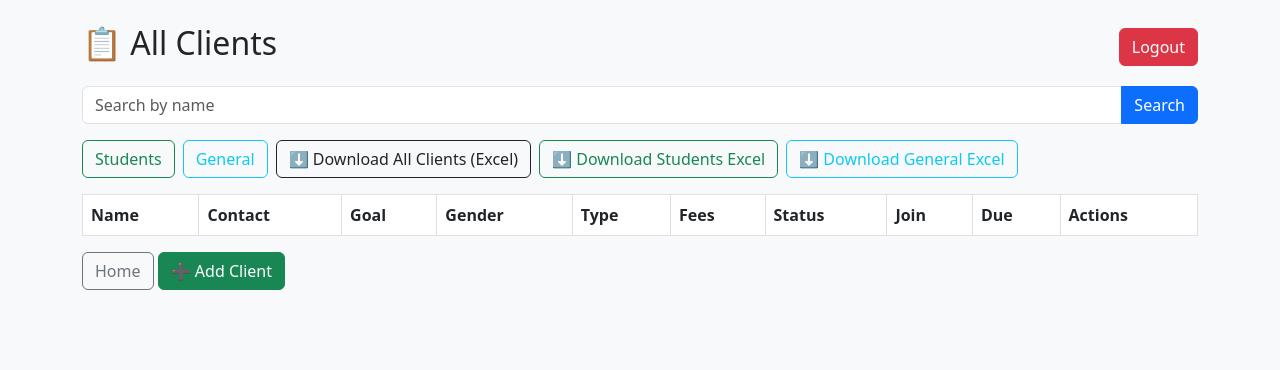
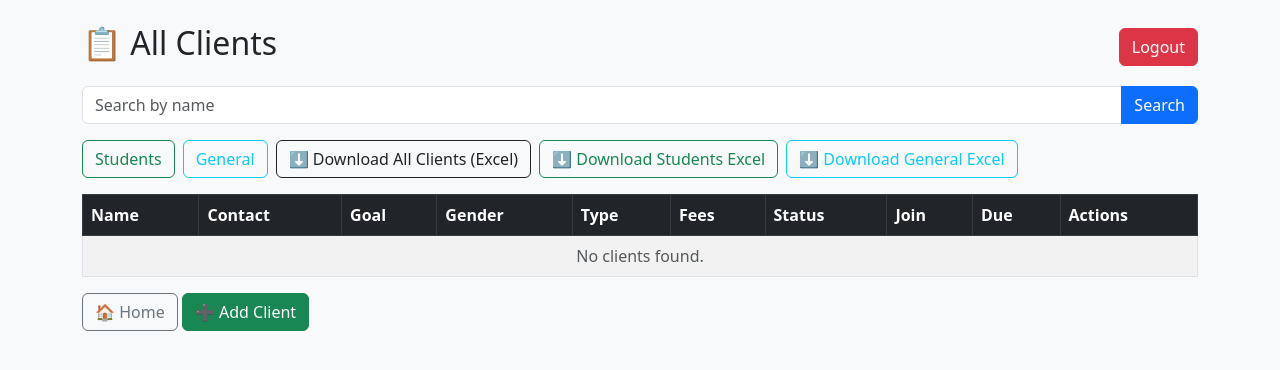
Before and after one commit to sivaganga9786/s3Gym, a Flask app: page /index?category=student in a window 1280 px wide. Shown: the top 370 px of the page. Run offline with Flask 3, Linux system fonts and the light colour scheme; the visitor is signed in with stand-in values (Sample User, id 1); tables that the repository leaves empty hold one stand-in row (values such as "Sample post"); lists and menus that the app fills with data are empty.

Commit message:
added changes and fix changes

```diff
--- a/app.py
+++ b/app.py
@@ -224,16 +224,12 @@ def logout():
     session.pop('admin_logged_in', None)
     flash("Logged out", 'info')
     return redirect(url_for('home'))
-@app.route('/download_excel/<client_type>')
-def download_excel_by_type(client_type):
+@app.route('/download_excel_all')
+def download_excel_all():
     if not session.get('admin_logged_in'):
         return redirect(url_for('login'))
 
-    if client_type not in ['student', 'general']:
-        flash("Invalid client type!", 'danger')
-        return redirect(url_for('index'))
-
-    clients = Client.query.filter_by(client_type=client_type).all()
+    clients = Client.query.all()
 
     data = [{
         'Name': c.name,
@@ -249,13 +245,13 @@ def download_excel_by_type(client_type):
         'Last Updated': c.last_updated
     } for c in clients]
 
-    import pandas as pd, os
     df = pd.DataFrame(data)
     os.makedirs('static/backups', exist_ok=True)
-    path = f'static/backups/{client_type}_clients.xlsx'
+    path = 'static/backups/all_clients.xlsx'
     df.to_excel(path, index=False)
 
     return send_file(path, as_attachment=True)
+
 
 
 
--- a/templates/clients.html
+++ b/templates/clients.html
@@ -11,11 +11,13 @@
       <h2>📋 All Clients</h2>
       <a href="{{ url_for('logout') }}" class="btn btn-danger">Logout</a>
     </div>
+
     <form method="GET" action="{{ url_for('index') }}" class="input-group mb-3">
       <input name="search" placeholder="Search by name" class="form-control" value="{{ query }}">
       <button class="btn btn-primary">Search</button>
     </form>
-    <div class="d-flex gap-2 mb-3">
+
+    <div class="d-flex gap-2 mb-3 flex-wrap">
       <a href="{{ url_for('index', category='student') }}" class="btn btn-outline-success">Students</a>
       <a href="{{ url_for('index', category='general') }}" class="btn btn-outline-info">General</a>
       <a href="{{ url_for('download_excel_all') }}" class="btn btn-outline-dark">
@@ -30,10 +32,18 @@
     </div>
 
     <table class="table table-bordered table-striped">
-      <thead>
+      <thead class="table-dark">
         <tr>
-          <th>Name</th><th>Contact</th><th>Goal</th><th>Gender</th><th>Type</th>
-          <th>Fees</th><th>Status</th><th>Join</th><th>Due</th><th>Actions</th>
+          <th>Name</th>
+          <th>Contact</th>
+          <th>Goal</th>
+          <th>Gender</th>
+          <th>Type</th>
+          <th>Fees</th>
+          <th>Status</th>
+          <th>Join</th>
+          <th>Due</th>
+          <th>Actions</th>
         </tr>
       </thead>
       <tbody>
@@ -55,11 +65,16 @@
             </form>
           </td>
         </tr>
+        {% else %}
+        <tr>
+          <td colspan="10" class="text-center text-muted">No clients found.</td>
+        </tr>
         {% endfor %}
       </tbody>
     </table>
+
     <div class="mt-3">
-      <a href="{{ url_for('home') }}" class="btn btn-outline-secondary">Home</a>
+      <a href="{{ url_for('home') }}" class="btn btn-outline-secondary">🏠 Home</a>
       <a href="{{ url_for('add_client') }}" class="btn btn-success">➕ Add Client</a>
     </div>
   </div>
```
